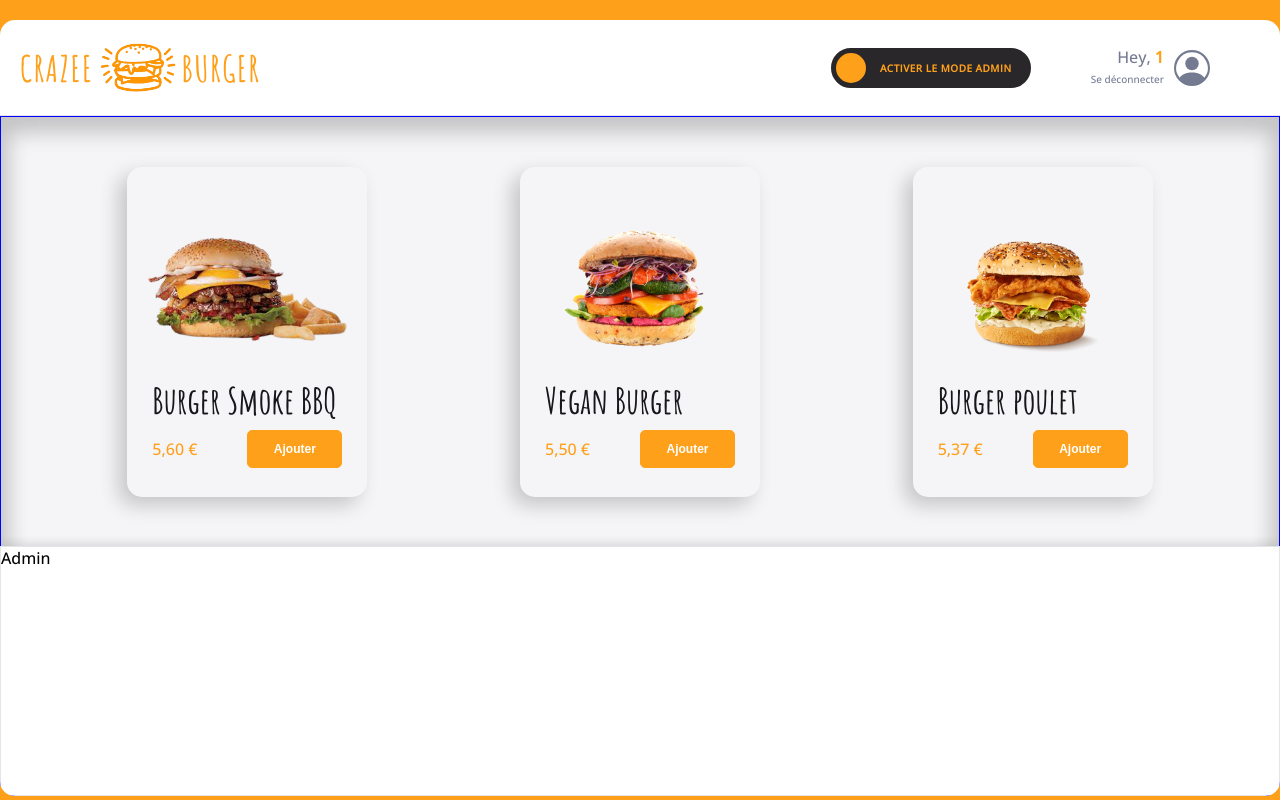
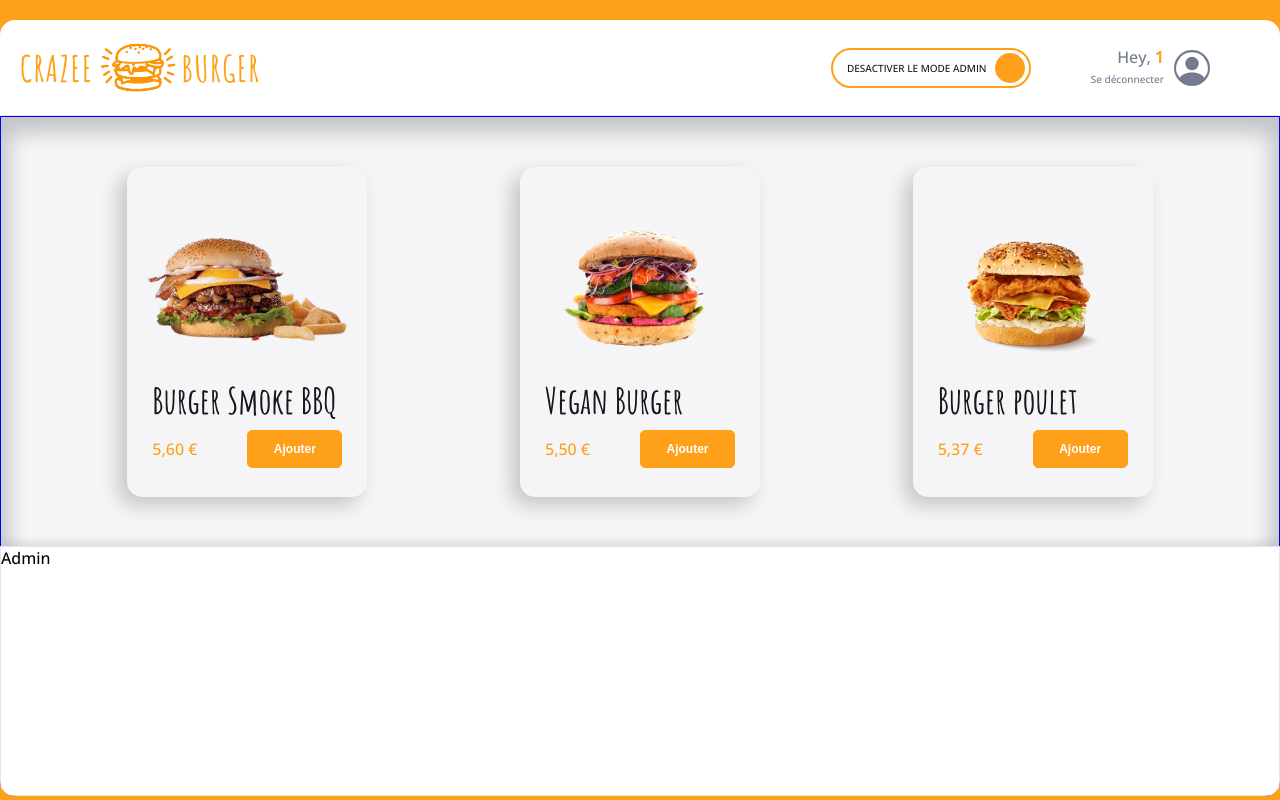
Before and after one commit to YohannMaiVan/React-crazee-burger, a React (Vite) app: page /order/1 in a window 1280 px wide. Built offline with nearby package versions, Linux system fonts and the light colour scheme; grey boxes are pictures that could not be loaded.

Commit message:
💄F07: ADMIN > Add conditionnal rendering (with useContext)

```diff
--- a/src/components/pages/order/Main/Main.jsx
+++ b/src/components/pages/order/Main/Main.jsx
@@ -2,14 +2,18 @@
 import { theme } from "../../../../theme";
 import Menu from "./Menu";
 import Admin from "./Admin/Admin";
+import { useContext } from "react";
+import OrderContext from "../../../../context/OrderContext";
 
 export default function Main() {
+  const { isModeAdmin, setIsModeAdmin } = useContext(OrderContext); //destructure and extract datas we need
+
   return (
     <MainStyled>
       {/* <div className="basket">Basket</div> */}
       <div className="menu-and-admin">
         <Menu />
-        <Admin />
+        {isModeAdmin && <Admin />}
       </div>
     </MainStyled>
   );
--- a/src/components/pages/order/Navbar/NavbarRightSide.jsx
+++ b/src/components/pages/order/Navbar/NavbarRightSide.jsx
@@ -1,13 +1,13 @@
 import styled from "styled-components";
 import Profile from "./Profile";
 import ToggleButton from "../../../reusable-ui/ToggleButton";
-import { theme } from "../../../../theme";
-import { useState } from "react";
+import { useContext } from "react";
 import ToastAdmin from "./ToastAdmin";
 import { toast } from "react-toastify";
+import OrderContext from "../../../../context/OrderContext";
 
 export default function NavbarRightSide({ username }) {
-  const [isModeAdmin, setIsModeAdmin] = useState(false);
+  const { isModeAdmin, setIsModeAdmin } = useContext(OrderContext); //destructure and extract datas we need
 
   const displayToastNotification = () => {
     if (!isModeAdmin) {
@@ -29,11 +29,12 @@
   return (
     <NavbarRightSideStyled>
       <ToggleButton
+        isChecked={isModeAdmin}
         labelIfUnchecked="activer le mode admin"
         labelIfChecked="desactiver le mode admin"
         onToggle={displayToastNotification}
       />
-      <Profile username={username} />
+      <Profile />
       <ToastAdmin />
     </NavbarRightSideStyled>
   );
--- a/src/components/pages/order/Navbar/Profile.jsx
+++ b/src/components/pages/order/Navbar/Profile.jsx
@@ -1,9 +1,11 @@
 import { BsPersonCircle } from "react-icons/bs";
-import { Link } from "react-router-dom";
+import { Link, useParams } from "react-router-dom";
 import styled from "styled-components";
 import { theme } from "../../../../theme";
 
-export default function Profile({ username }) {
+export default function Profile() {
+  const { username } = useParams();
+
   return (
     <ProfileStyled>
       <div className="info">
--- a/src/components/pages/order/OrderPage.jsx
+++ b/src/components/pages/order/OrderPage.jsx
@@ -1,23 +1,30 @@
-import { useParams } from "react-router-dom";
 import styled from "styled-components";
 import Main from "./Main/Main";
 import Navbar from "./Navbar/Navbar";
 import { theme } from "../../../theme";
+import { useState } from "react";
+import OrderContext from "../../../context/OrderContext";
 
 export default function OrderPage() {
   //state
-  const { username } = useParams();
+  const [isModeAdmin, setIsModeAdmin] = useState(true);
 
   //comportements
 
+  const orderContextValue = {
+    isModeAdmin,
+    setIsModeAdmin,
+  };
   //affichage
   return (
-    <OrderPageStyled>
-      <div className="container">
-        <Navbar username={username} />
-        <Main />
-      </div>
-    </OrderPageStyled>
+    <OrderContext.Provider value={orderContextValue}>
+      <OrderPageStyled>
+        <div className="container">
+          <Navbar />
+          <Main />
+        </div>
+      </OrderPageStyled>
+    </OrderContext.Provider>
   );
 }
 
--- /dev/null
+++ b/src/context/OrderContext.jsx
@@ -0,0 +1,6 @@
+import { createContext } from "react";
+
+export default createContext({
+  isModeAdmin: false,
+  setIsModeAdmin: () => {},
+});
```
